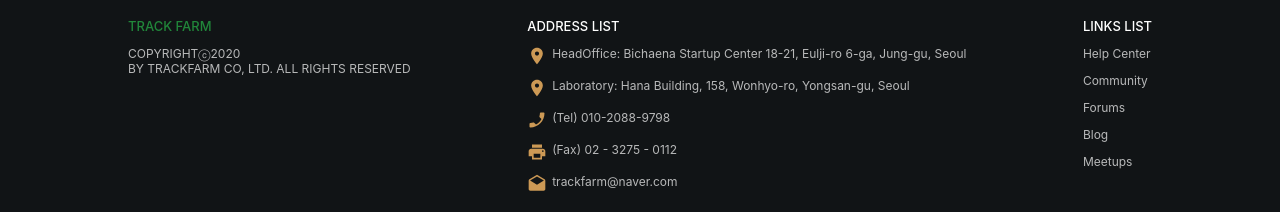
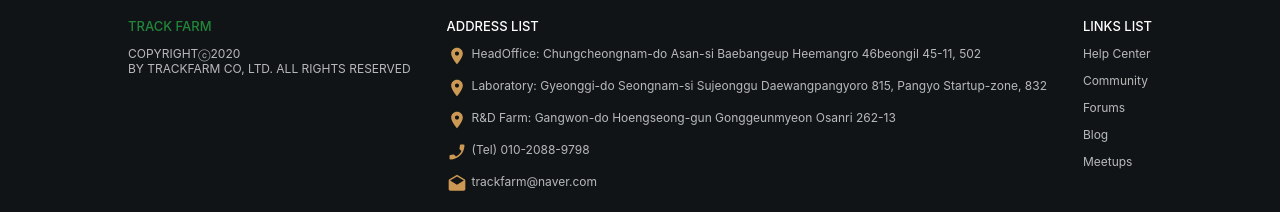
Before and after one commit to inf0craw1/introduce-web-fe-01, a React (Create React App) app: page / in a window 1280 px wide. Shown: the part 1391-1603 px from the top of the page. Built offline with nearby package versions, Linux system fonts and the light colour scheme.

Commit message:
Update Footer.js

```diff
--- a/src/containers/footer/Footer.js
+++ b/src/containers/footer/Footer.js
@@ -34,19 +34,19 @@
           <div className='footer-description'>
             <p>
               <LocationIcon fontSize='small' htmlColor='#cc9955' />
-              HeadOffice: Bichaena Startup Center 18-21, Eulji-ro 6-ga, Jung-gu, Seoul
+              HeadOffice: Chungcheongnam-do Asan-si Baebangeup Heemangro 46beongil 45-11, 502
             </p>
             <p>
               <LocationIcon fontSize='small' htmlColor='#cc9955' />
-              Laboratory: Hana Building, 158, Wonhyo-ro, Yongsan-gu, Seoul
+              Laboratory: Gyeonggi-do Seongnam-si Sujeonggu Daewangpangyoro 815, Pangyo Startup-zone, 832
+            </p>
+            <p>
+              <LocationIcon fontSize='small' htmlColor='#cc9955' />
+              R&D Farm: Gangwon-do Hoengseong-gun Gonggeunmyeon Osanri 262-13
             </p>
             <p>
               <PhoneIcon fontSize='small' htmlColor='#cc9955' />
               (Tel) 010-2088-9798
-            </p>
-            <p>
-              <PrintIcon fontSize='small' htmlColor='#cc9955' />
-              (Fax) 02 - 3275 - 0112
             </p>
             <p>
               <EmailIcon fontSize='small' htmlColor='#cc9955' />
```
